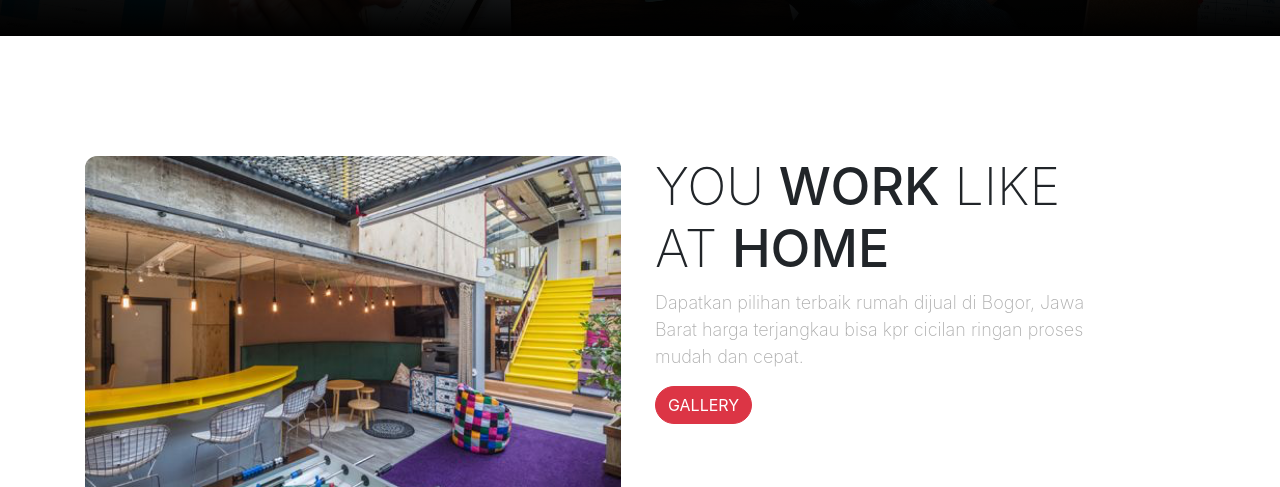
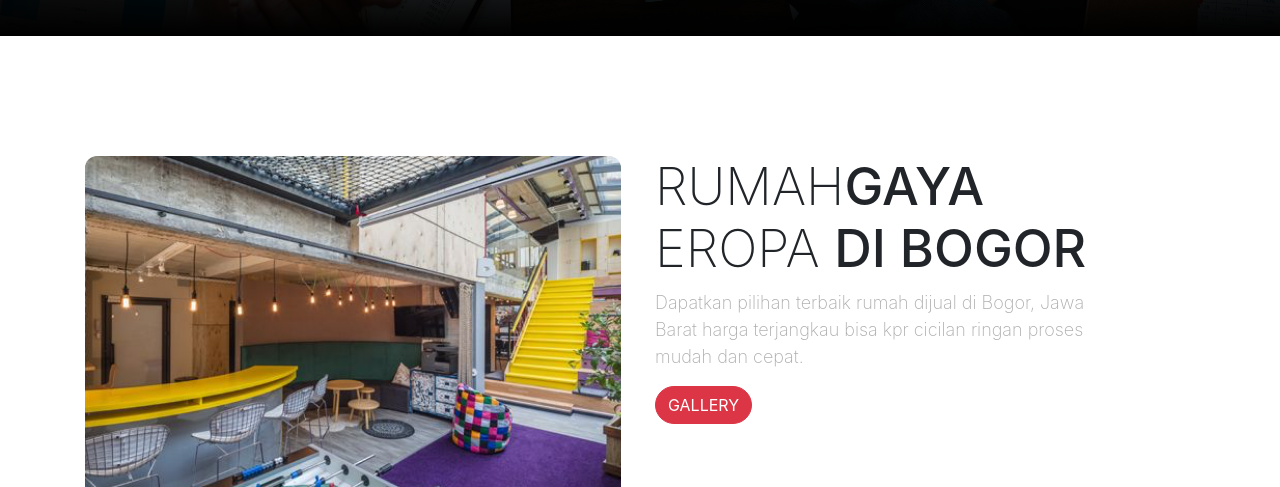
Before and after one commit to rumahbogorasri/rumahbogorasri, a plain HTML site: page index.html in a window 1280 px wide. Shown: the part 613-1100 px from the top of the page. Drawn offline with nearby package versions, Linux system fonts and the light colour scheme; a web font is replaced by a local one.

Commit message:
Update index.html
berubah lagi

```diff
--- a/index.html
+++ b/index.html
@@ -59,7 +59,7 @@ k<!doctype html>
           <img src="img/workingspace.png" alt="Working Space" class="img-fluid">
         </div>
         <div class="col-lg-5">
-          <h2>You <span>Work</span> Like at <span>Home</span></h2>
+          <h2>rumah<span>gaya</span> eropa <span>di bogor</span></h2>
           <p>Dapatkan pilihan terbaik rumah dijual di Bogor, Jawa Barat harga terjangkau bisa kpr cicilan ringan proses mudah dan cepat.</p>
           <a href="#" class="btn btn-danger tombol">Gallery</a>
         </div>
```
